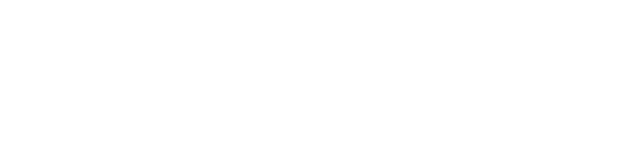
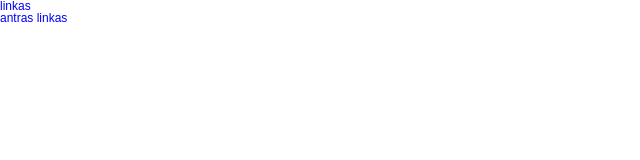
Before and after one commit to Svaicekauskaite/fitnesas, a plain HTML site: page index.html in a window 1280 px wide. Shown: the whole page, without its empty margins (0-640 px from the left). Drawn offline with nearby package versions, Linux system fonts and the light colour scheme.

Commit message:
added some nav links

```diff
--- a/index.html
+++ b/index.html
@@ -24,6 +24,15 @@
   </head>
   <body>
 
-
+    <header>
+    <ul>
+      <li>
+        <a href="#">linkas</a>
+      </li>
+      <li>
+        <a href="#">antras linkas</a>
+      </li>
+    </ul>
+    </header>
 	</body>
 </html>
```
